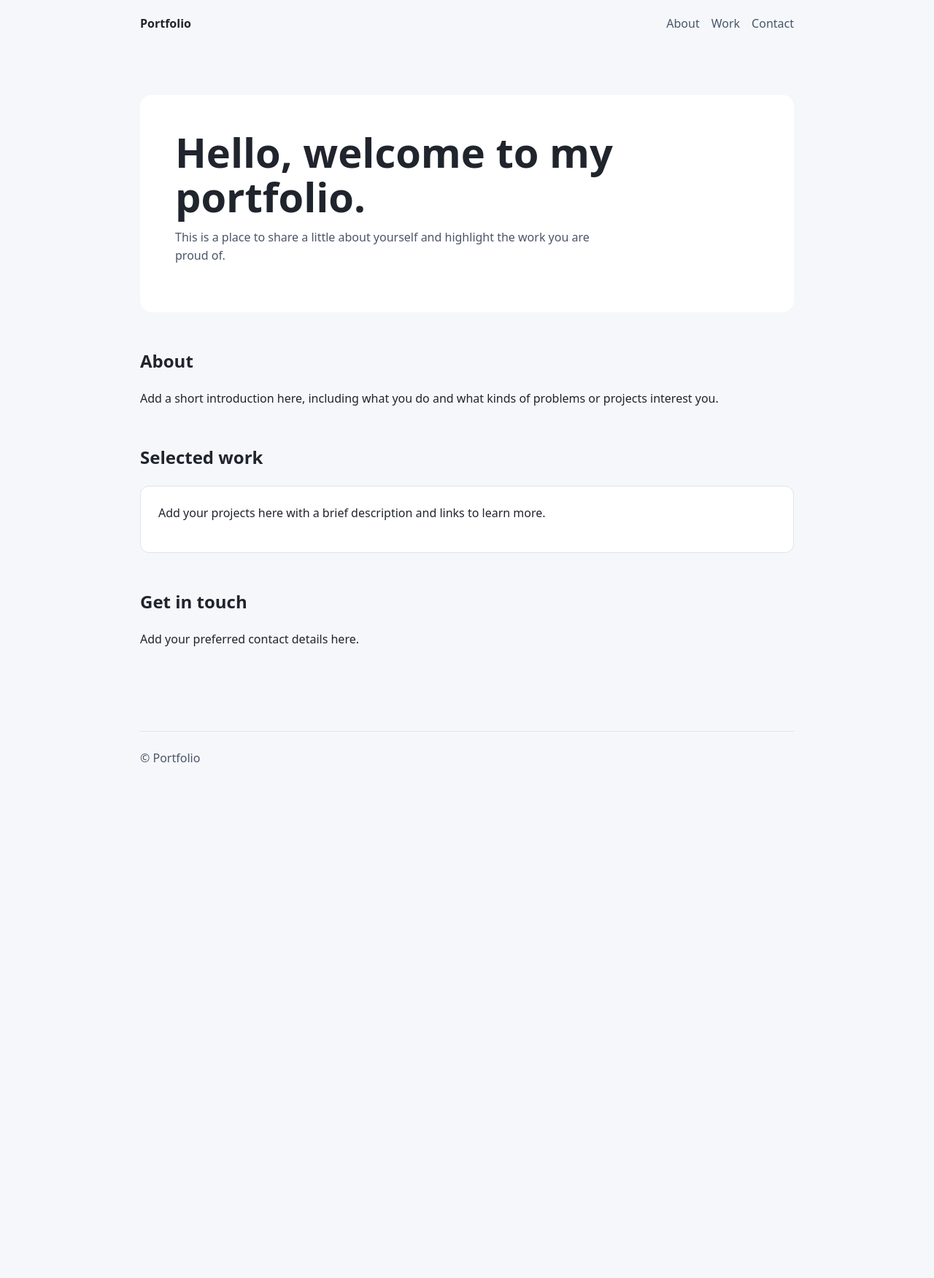
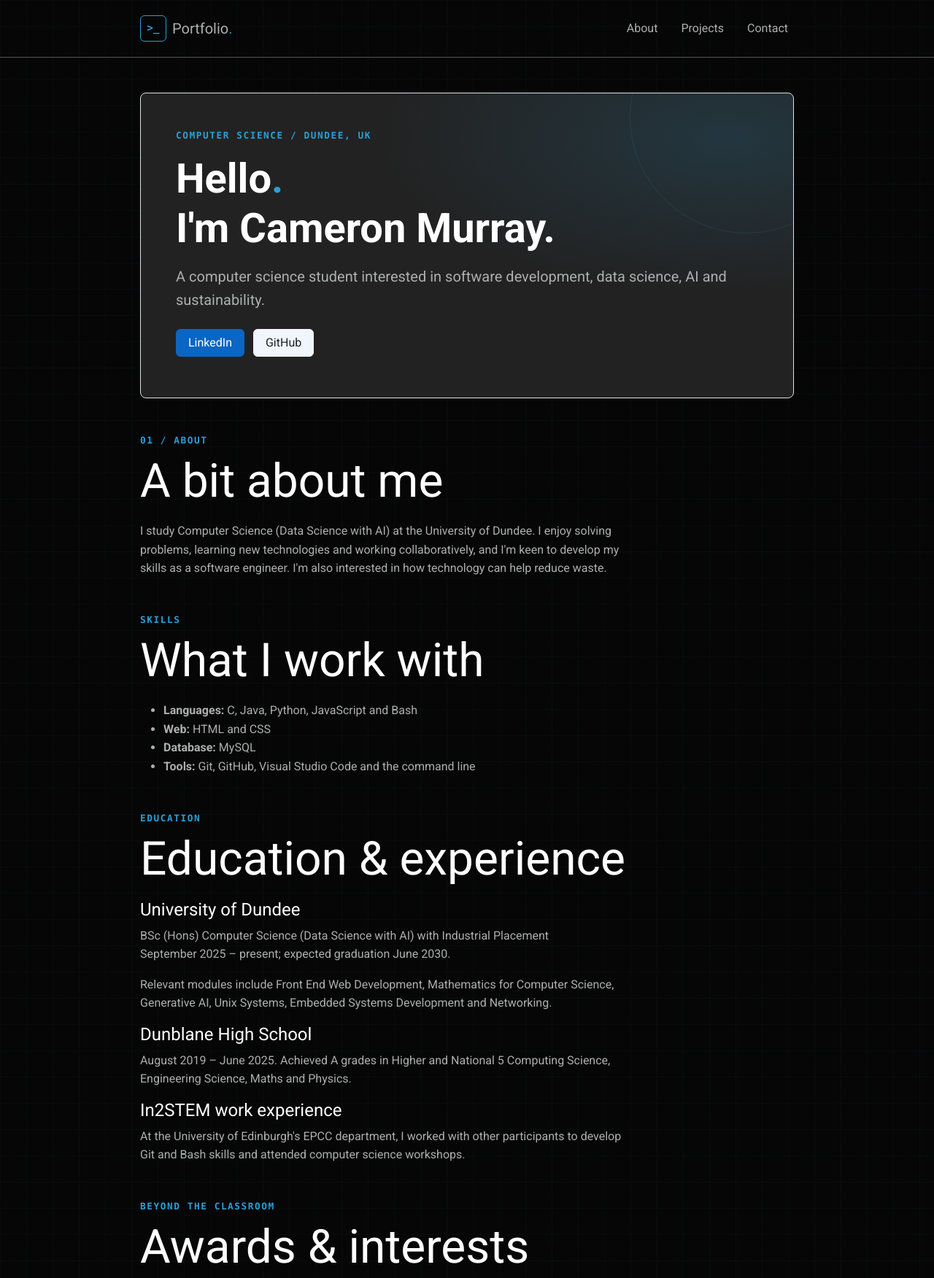
Before and after one commit to boblipk/Main-portfolio, a plain HTML site: page index.html in a window 1280 px wide. Shown: the top 1752 px of the page at 73% size. Before the commit the page ends 1092 px from the top, so only its background shows below. Drawn offline with nearby package versions, Linux system fonts and the light colour scheme.

Commit message:
update stuff

```diff
--- a/index.html
+++ b/index.html
@@ -3,162 +3,129 @@
   <head>
     <meta charset="utf-8">
     <meta name="viewport" content="width=device-width, initial-scale=1">
-    <meta name="description" content="A simple portfolio homepage.">
-    <title>Portfolio</title>
-    <style>
-      :root {
-        color-scheme: light;
-        font-family: system-ui, sans-serif;
-        color: #20242c;
-        background: #f5f7fa;
-      }
-
-      * {
-        box-sizing: border-box;
-      }
-
-      body {
-        margin: 0;
-        line-height: 1.6;
-      }
-
-      header,
-      main,
-      footer {
-        width: min(100% - 2rem, 56rem);
-        margin-inline: auto;
-      }
-
-      header {
-        display: flex;
-        justify-content: space-between;
-        align-items: center;
-        gap: 1rem;
-        padding-block: 1.25rem;
-      }
-
-      header a,
-      footer a {
-        color: inherit;
-        text-decoration: none;
-      }
-
-      nav {
-        display: flex;
-        gap: 1rem;
-      }
-
-      nav a {
-        color: #4a5568;
-        text-decoration: none;
-      }
-
-      nav a:hover,
-      footer a:hover {
-        text-decoration: underline;
-      }
-
-      main {
-        padding-block: 4rem;
-      }
-
-      section {
-        margin-block: 0 3rem;
-      }
-
-      .intro {
-        padding: 3rem;
-        border-radius: 1rem;
-        background: #fff;
-      }
-
-      .intro p {
-        max-width: 38rem;
-        color: #4a5568;
-      }
-
-      h1,
-      h2,
-      p {
-        margin-top: 0;
-      }
-
-      h1 {
-        margin-bottom: 0.75rem;
-        font-size: clamp(2rem, 6vw, 3.5rem);
-        line-height: 1.1;
-      }
-
-      .projects {
-        padding: 1.5rem;
-        border: 1px solid #dfe4ec;
-        border-radius: 0.75rem;
-        background: #fff;
-      }
-
-      footer {
-        padding-block: 1.5rem;
-        border-top: 1px solid #dfe4ec;
-        color: #4a5568;
-      }
-
-      @media (max-width: 34rem) {
-        header {
-          align-items: flex-start;
-          flex-direction: column;
-        }
-
-        .intro {
-          padding: 2rem 1.5rem;
-        }
-      }
-    </style>
+    <meta name="description" content="Cameron Murray's computer science and software development portfolio.">
+    <title>Cameron Murray | Portfolio</title>
+    <link href="bootstrap.min.css" rel="stylesheet">
+    <link href="style.css" rel="stylesheet">
   </head>
   <body>
-    <header>
-      <a href="#home"><strong>Portfolio</strong></a>
-      <nav aria-label="Main navigation">
-        <a href="#about">About</a>
-        <a href="#work">Work</a>
-        <a href="#contact">Contact</a>
+    <header class="border-bottom border-secondary">
+      <nav class="navbar navbar-expand-md site-width py-3" aria-label="Main navigation">
+        <a class="navbar-brand d-flex align-items-center gap-2" href="#home">
+          <span class="brand-mark" aria-hidden="true">&gt;_</span>
+          <span>Portfolio<span class="text-primary">.</span></span>
+        </a>
+        <button
+          class="navbar-toggler"
+          type="button"
+          data-bs-toggle="collapse"
+          data-bs-target="#mainNavigation"
+          aria-controls="mainNavigation"
+          aria-expanded="false"
+          aria-label="Toggle navigation"
+        >
+          <span class="navbar-toggler-icon"></span>
+        </button>
+        <div class="collapse navbar-collapse" id="mainNavigation">
+          <ul class="navbar-nav ms-auto gap-md-3">
+            <li class="nav-item"><a class="nav-link" href="#about">About</a></li>
+            <li class="nav-item"><a class="nav-link" href="projects.html">Projects</a></li>
+            <li class="nav-item"><a class="nav-link" href="#contact">Contact</a></li>
+          </ul>
+        </div>
       </nav>
     </header>
 
-    <main id="home">
-      <section class="intro" aria-labelledby="welcome">
-        <h1 id="welcome">Hello, welcome to my portfolio.</h1>
-        <p>
-          This is a place to share a little about yourself and highlight the
-          work you are proud of.
+    <main id="home" class="site-width py-5">
+      <section class="hero-panel p-4 p-md-5 mb-5 rounded-3" aria-labelledby="welcome">
+        <p class="eyebrow text-primary mb-3">Computer science <span aria-hidden="true">/</span> Dundee, UK</p>
+        <h1 id="welcome" class="display-4 fw-bold mb-3">
+          Hello<span class="text-primary">.</span><br>
+          I'm Cameron Murray.
+        </h1>
+        <p class="lead mb-4">
+          A computer science student interested in software development,
+          data science, AI and sustainability.
+        </p>
+        <a class="btn btn-linkedin me-2 mb-2" href="https://www.linkedin.com/in/cameronmurray2007/">LinkedIn</a>
+        <a class="btn btn-github mb-2" href="https://github.com/boblipk">GitHub</a>
+      </section>
+
+      <section id="about" class="mb-5 section-block" aria-labelledby="about-heading">
+        <p class="eyebrow text-primary mb-2">01 <span aria-hidden="true">/</span> About</p>
+        <h2 id="about-heading" class="h1 mb-3">A bit about me</h2>
+        <p class="section-copy">
+          I study Computer Science (Data Science with AI) at the University of Dundee.
+          I enjoy solving problems, learning new technologies and working collaboratively,
+          and I'm keen to develop my skills as a software engineer. I'm also interested
+          in how technology can help reduce waste.
         </p>
       </section>
 
-      <section id="about" aria-labelledby="about-heading">
-        <h2 id="about-heading">About</h2>
-        <p>
-          Add a short introduction here, including what you do and what kinds
-          of problems or projects interest you.
-        </p>
+      <section class="mb-5 section-block" aria-labelledby="skills-heading">
+        <p class="eyebrow text-primary mb-2">Skills</p>
+        <h2 id="skills-heading" class="h1 mb-3">What I work with</h2>
+        <ul class="section-copy">
+          <li><strong>Languages:</strong> C, Java, Python, JavaScript and Bash</li>
+          <li><strong>Web:</strong> HTML and CSS</li>
+          <li><strong>Database:</strong> MySQL</li>
+          <li><strong>Tools:</strong> Git, GitHub, Visual Studio Code and the command line</li>
+        </ul>
       </section>
 
-      <section id="work" aria-labelledby="work-heading">
-        <h2 id="work-heading">Selected work</h2>
-        <div class="projects">
+      <section class="mb-5 section-block" aria-labelledby="education-heading">
+        <p class="eyebrow text-primary mb-2">Education</p>
+        <h2 id="education-heading" class="h1 mb-3">Education &amp; experience</h2>
+        <div class="section-copy">
+          <h3 class="h5">University of Dundee</h3>
           <p>
-            Add your projects here with a brief description and links to learn
-            more.
+            BSc (Hons) Computer Science (Data Science with AI) with Industrial Placement
+            <br>September 2025 &ndash; present; expected graduation June 2030.
+          </p>
+          <p>
+            Relevant modules include Front End Web Development, Mathematics for Computer
+            Science, Generative AI, Unix Systems, Embedded Systems Development and Networking.
+          </p>
+          <h3 class="h5">Dunblane High School</h3>
+          <p>
+            August 2019 &ndash; June 2025. Achieved A grades in Higher and National 5
+            Computing Science, Engineering Science, Maths and Physics.
+          </p>
+          <h3 class="h5">In2STEM work experience</h3>
+          <p>
+            At the University of Edinburgh's EPCC department, I worked with other
+            participants to develop Git and Bash skills and attended computer science workshops.
           </p>
         </div>
       </section>
 
-      <section id="contact" aria-labelledby="contact-heading">
-        <h2 id="contact-heading">Get in touch</h2>
-        <p>Add your preferred contact details here.</p>
+      <section class="mb-5 section-block" aria-labelledby="awards-heading">
+        <p class="eyebrow text-primary mb-2">Beyond the classroom</p>
+        <h2 id="awards-heading" class="h1 mb-3">Awards &amp; interests</h2>
+        <ul class="section-copy">
+          <li>In2STEM &ndash; Computer Science and Technology</li>
+          <li>Dunblane High School Computing Science prize for the highest Higher Computing Science score</li>
+          <li>Dunblane High School Computing Science and Maths combined prize for the highest combined Higher score</li>
+          <li>Member of the University of Dundee Computer Society</li>
+        </ul>
+      </section>
+
+      <section id="contact" class="section-block" aria-labelledby="contact-heading">
+        <p class="eyebrow text-primary mb-2">03 <span aria-hidden="true">/</span> Contact</p>
+        <h2 id="contact-heading" class="h1 mb-3">Get in touch</h2>
+        <p class="section-copy">I'm based in Dundee, UK and willing to relocate as required.</p>
+        <ul class="list-unstyled">
+          <li>Email: <a href="mailto:boblipk72@gmail.com">boblipk72@gmail.com</a></li>
+          <li>Phone: <a href="tel:+447718072484">07718 072484</a></li>
+        </ul>
+        <a class="btn btn-primary mt-2" href="cameron-murray-cv.docx" download>Download my CV (Word)</a>
       </section>
     </main>
 
-    <footer>
-      <p>&copy; Portfolio</p>
+    <footer class="site-width py-4 mt-5 border-top border-secondary d-flex flex-column flex-sm-row justify-content-between gap-2">
+      <p class="mb-0">&copy; Cameron Murray</p>
+      <a class="text-decoration-none" href="#home">Back to top <span aria-hidden="true">&uarr;</span></a>
     </footer>
+    <script src="https://cdn.jsdelivr.net/npm/bootstrap@5.3.8/dist/js/bootstrap.bundle.min.js"></script>
   </body>
 </html>
--- /dev/null
+++ b/style.css
@@ -0,0 +1,125 @@
+:root {
+  color-scheme: dark;
+}
+
+body {
+  line-height: 1.6;
+  background-color: var(--bs-body-bg);
+  background-image:
+    linear-gradient(rgba(var(--bs-primary-rgb), 0.035) 1px, transparent 1px),
+    linear-gradient(90deg, rgba(var(--bs-primary-rgb), 0.035) 1px, transparent 1px);
+  background-size: 36px 36px;
+}
+
+.site-width {
+  width: min(100% - 2rem, 56rem);
+  margin-inline: auto;
+}
+
+.brand-mark {
+  display: grid;
+  width: 2.25rem;
+  height: 2.25rem;
+  place-items: center;
+  border: 1px solid var(--bs-primary);
+  border-radius: 0.375rem;
+  color: var(--bs-primary);
+  font-family: var(--bs-font-monospace);
+  font-size: 0.9rem;
+  font-weight: 700;
+}
+
+.navbar-brand,
+.navbar-nav .nav-link {
+  color: var(--bs-body-color);
+}
+
+.navbar-brand:hover,
+.navbar-brand:focus,
+.navbar-nav .nav-link:hover,
+.navbar-nav .nav-link:focus {
+  color: var(--bs-primary);
+}
+
+.btn-linkedin {
+  --bs-btn-color: #fff;
+  --bs-btn-bg: #0a66c2;
+  --bs-btn-border-color: #0a66c2;
+  --bs-btn-hover-color: #fff;
+  --bs-btn-hover-bg: #084f97;
+  --bs-btn-hover-border-color: #084f97;
+  --bs-btn-focus-shadow-rgb: 10, 102, 194;
+  --bs-btn-active-color: #fff;
+  --bs-btn-active-bg: #073f79;
+  --bs-btn-active-border-color: #073f79;
+}
+
+.btn-github {
+  --bs-btn-color: #1f2328;
+  --bs-btn-bg: #f0f6fc;
+  --bs-btn-border-color: #f0f6fc;
+  --bs-btn-hover-color: #1f2328;
+  --bs-btn-hover-bg: #d1d9e0;
+  --bs-btn-hover-border-color: #d1d9e0;
+  --bs-btn-focus-shadow-rgb: 240, 246, 252;
+  --bs-btn-active-color: #1f2328;
+  --bs-btn-active-bg: #b7c1ca;
+  --bs-btn-active-border-color: #b7c1ca;
+}
+
+.hero-panel {
+  position: relative;
+  overflow: hidden;
+  border: 1px solid var(--bs-border-color);
+  background:
+    radial-gradient(ellipse at 90% 15%, rgba(var(--bs-primary-rgb), 0.16), transparent 42%),
+    var(--bs-gray-800);
+}
+
+.hero-panel::after {
+  position: absolute;
+  top: -8rem;
+  right: -6rem;
+  width: 20rem;
+  height: 20rem;
+  border: 1px solid rgba(var(--bs-primary-rgb), 0.15);
+  border-radius: 50%;
+  content: "";
+  pointer-events: none;
+}
+
+.eyebrow {
+  font-family: var(--bs-font-monospace);
+  font-size: 0.8rem;
+  font-weight: 700;
+  letter-spacing: 0.12em;
+  text-transform: uppercase;
+}
+
+.section-block {
+  scroll-margin-top: 2rem;
+}
+
+.section-copy {
+  max-width: 42rem;
+}
+
+.project-card {
+  background-color: var(--bs-gray-800);
+  transition: border-color 160ms ease, transform 160ms ease;
+}
+
+.project-card:hover {
+  transform: translateY(-0.15rem);
+  border-color: var(--bs-primary);
+}
+
+@media (prefers-reduced-motion: reduce) {
+  .project-card {
+    transition: none;
+  }
+
+  .project-card:hover {
+    transform: none;
+  }
+}
```
Also changed, not shown: projects.html (added, +84 -0 lines), bootstrap.min.css (added), 2 other files.
